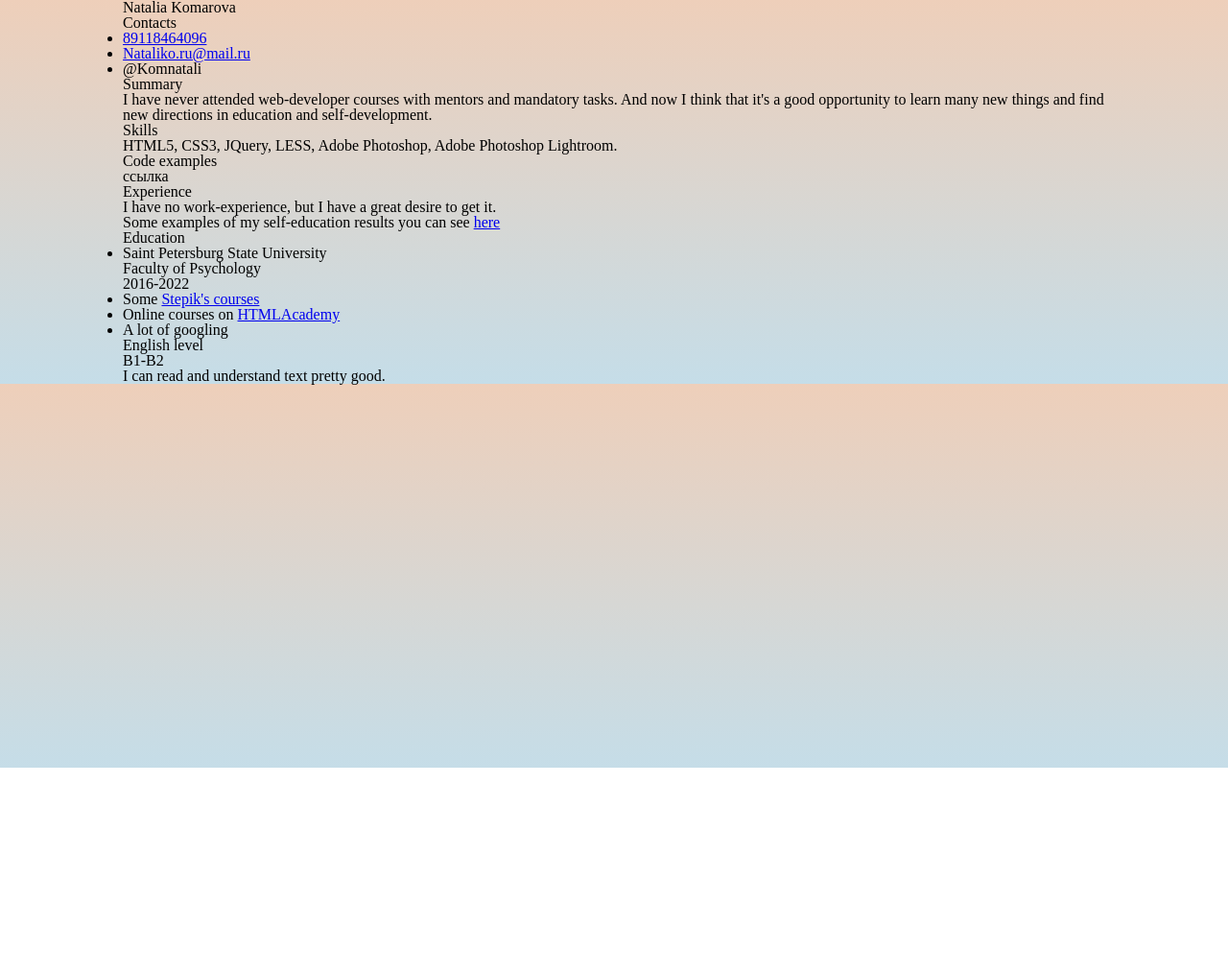
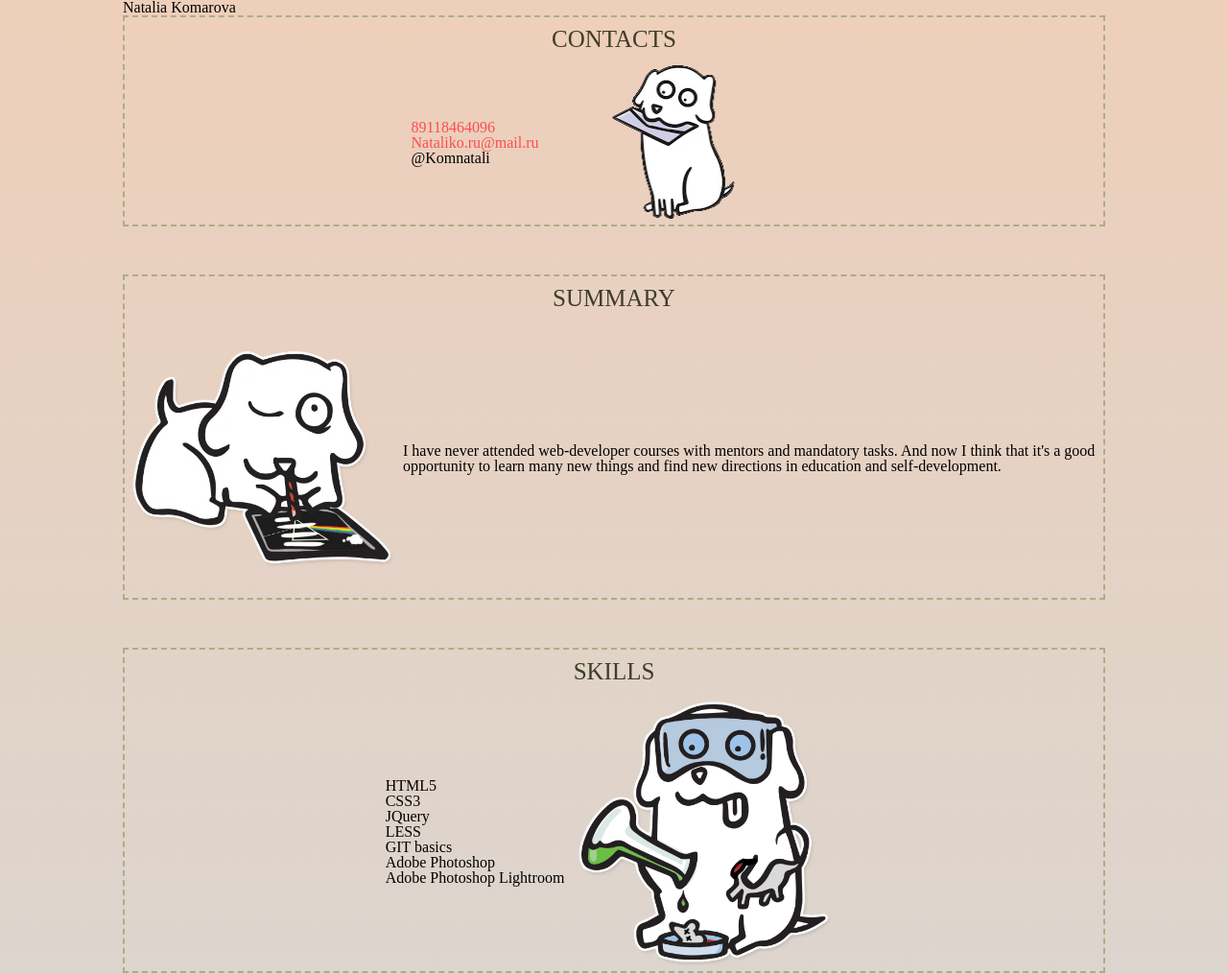
Before and after one commit to komnatali/rsschool-2019Q1-cv, a plain HTML site: page index.html in a window 1280 px wide. Shown: the top 1015 px of the page at 96% size. Before the commit the page ends 800 px from the top, so only its background shows below. Drawn offline with Linux system fonts and the light colour scheme.

Commit message:
feat: add pictures

```diff
--- a/index.html
+++ b/index.html
@@ -17,6 +17,7 @@
       <h1>Natalia Komarova</h1>
       <article class="resume-item">
         <h1>Contacts</h1>
+        <div class="resume-block">
           <p>
             <ul class="contacts">
               <li>
@@ -33,27 +34,57 @@
               </li>
             </ul>
           </p>
+          <img src="assets/contacts.png" alt="dog with letter" width = "296" height = "171">
+        </div>
       </article>
+
       <article class="resume-item">
         <h1>Summary</h1>
+        <div class="resume-block">
+          <img src="assets/education.png" alt="dog is writing">
           <p>I have never attended web-developer courses with mentors and mandatory tasks. And now I think that it's a good opportunity to learn many new things and find new directions in education and self-development.</p>
+        </div>
       </article>
+
       <article class="resume-item">
         <h1>Skills</h1>
-        <p>HTML5, CSS3, JQuery, LESS, Adobe Photoshop, Adobe Photoshop Lightroom.</p>
+        <div class="resume-block">
+          <ul>
+            <li>HTML5</li>
+            <li>CSS3</li>
+            <li>JQuery</li>
+            <li>LESS</li>
+            <li>GIT basics</li>
+            <li>Adobe Photoshop</li>
+            <li>Adobe Photoshop Lightroom</li>
+          </ul>
+          <img src="assets/skills.png" alt="dog is doing something">
+        </div>
       </article>
+
       <article class="resume-item">
         <h1>Code examples</h1>
+        <div class="resume-block">
+          <img src="assets/code.png" alt="is coding">
           <p>ссылка</p>
+        </div>
       </article>
+
       <article class="resume-item">
         <h1>Experience</h1>
+        <div class="resume-block">
+          <div class="experience-text">
             <p>I have no work-experience, but I have a great desire to get it.</p>
             <p></p>Some examples of my self-education results you can see <a href="https://nk.com.ru/">here</a></p>
+          </div>
+          <img src="assets/experience.png" alt="is working">
+        </div>
       </article>
+
       <article class="resume-item">
         <h1>Education</h1>
-        <p>
+        <div class="resume-block">
+            <img src="assets/summary.png" alt="is drawing">
           <ul>
               <li class="education-item">
                 <p>Saint Petersburg State University</p>
@@ -64,8 +95,9 @@
               <li class="education-item">Online courses on <a href="https://htmlacademy.ru/profile/id884839">HTMLAcademy</a> </li>
               <li class="education-item">A lot of googling</li>
             </ul>
-        </p>
+        </div>
       </article>
+
       <article class="resume-item">
         <h1>English level</h1>
         <p>B1-B2<br>
--- a/style.css
+++ b/style.css
@@ -6,6 +6,10 @@
   font: inherit;
   line-height: 1;
 }
+ul {
+  list-style: none;
+}
+
 
 body {
   background: linear-gradient(to bottom, #EECFBA, #C5DDE8);
@@ -14,3 +18,33 @@ body {
   max-width: 1024px;
   margin: 0 auto;
 }
+
+.resume-item {
+  border: 2px dashed #adad85;
+  margin-bottom: 50px;
+}
+
+.resume-item h1 {
+  margin: 10px auto;
+
+  font-size: 25px;
+  text-align: center;
+  color: #3d3d29;
+
+  text-transform: uppercase;
+}
+
+.resume-block {
+  display: flex;
+  justify-content: center;
+  align-items: center;
+
+}
+.resume-block img {
+  width: 290px;
+}
+.resume-item a {
+  color: #ff4d4d;
+
+  text-decoration: none;
+}
```
Also changed, not shown: assets/code.png (added), assets/contacts.png (added), assets/education.png (added), assets/experience.png (added), assets/skills.png (added), assets/summary.png (added). Lines whose indentation alone changed are shown as unchanged.
